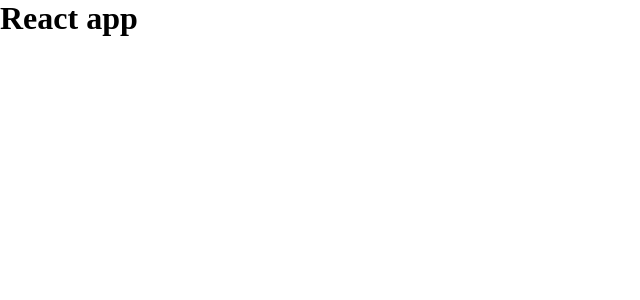
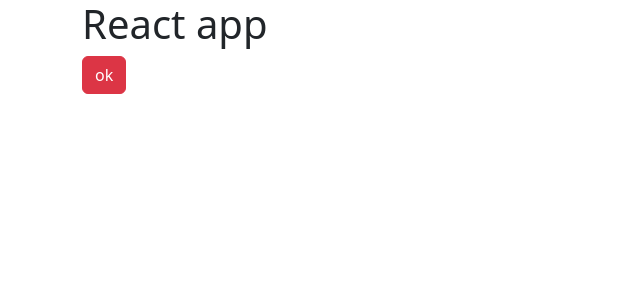
Before and after one commit to o646/portfolio, a React (Create React App) app: page / in a window 1280 px wide. Shown: the top 300 px of the page, without its empty margins (0-640 px from the left). Built offline with nearby package versions, Linux system fonts and the light colour scheme.

Commit message:
install and setup bootstrap

```diff
--- a/package.json
+++ b/package.json
@@ -6,6 +6,7 @@
     "@testing-library/jest-dom": "^5.16.5",
     "@testing-library/react": "^13.4.0",
     "@testing-library/user-event": "^13.5.0",
+    "bootstrap": "^5.3.0-alpha1",
     "react": "^18.2.0",
     "react-dom": "^18.2.0",
     "react-scripts": "5.0.1",
--- a/src/App.js
+++ b/src/App.js
@@ -1,9 +1,9 @@
-
 
 function App() {
   return (
-    <div>
+    <div className="container">
       <h1>React app</h1>
+      <button className="btn btn-danger">ok</button>
       </div>
 
   );
--- a/src/index.js
+++ b/src/index.js
@@ -2,8 +2,10 @@
 import ReactDOM from 'react-dom/client';
 import './index.css';
 import App from './App';
-
-
+// D:\projects\portfolio\node_modules\bootstrap\dist\css\bootstrap.min.css
+import 'bootstrap/dist/css/bootstrap.min.css'
+//D:\projects\portfolio\node_modules\bootstrap\dist\js\bootstrap.bundle.min.js
+import 'bootstrap/dist/js/bootstrap.bundle.min.js'
 const root = ReactDOM.createRoot(document.getElementById('root'));
 root.render(
   <React.StrictMode>
```
Also changed, not shown: 1 other file (tests, documents, lock files or other folders).
